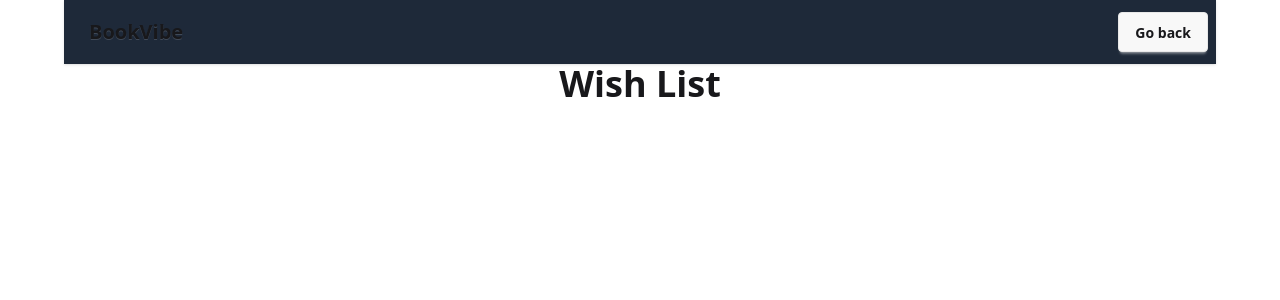
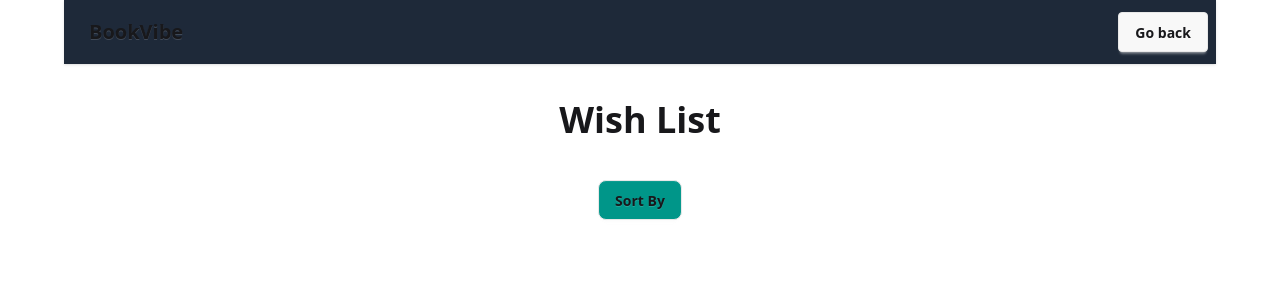
Before and after one commit to KabirBhae/Book-Vibe, a React (Vite) app: page /wishlist in a window 1280 px wide. Shown: the top 300 px of the page. Built offline with nearby package versions, Linux system fonts and the light colour scheme.

Commit message:
sort functionality added in wishlist
also added an extra file for hosting in netlify

```diff
--- a/src/components/Wishlist/Wishlist.jsx
+++ b/src/components/Wishlist/Wishlist.jsx
@@ -11,11 +11,39 @@ const Wishlist = () => {
 		storedBookIDs = storedBookIDs.map(item => parseInt(item));
 		setwishListBooks(allBooks.filter(bookItem => storedBookIDs.includes(bookItem.bookId)));
 	}, []);
+
+	const [sort, setSort] = useState("");
+	const handleSort = sortType => {
+		setSort(sortType);
+		let sortedArray = [...wishListBooks];
+
+		if (sortType === "Ratings") {
+			sortedArray.sort((a, b) => b.rating - a.rating);
+		}
+		else{
+			sortedArray.sort((a, b) => a.bookName.localeCompare(b.bookName));
+		}
+		setwishListBooks(sortedArray);
+	};
+
 	return (
 		<>
-			<h2 id="book-catalog" className="text-4xl font-bold text-center mb-9">
+			<h2 id="book-catalog" className="text-4xl font-bold text-center my-9">
 				Wish List
 			</h2>
+			<div className="my-6 flex justify-center">
+				<details className="dropdown">
+					<summary className="btn m-1 bg-teal-600 rounded-lg">{sort ? `Sort By: ${sort}` : `Sort By`}</summary>
+					<ul className="menu dropdown-content bg-base-100 rounded-box z-[1] w-52 p-2 shadow">
+						<li onClick={() => handleSort("Ratings")}>
+							<a>Ratings</a>
+						</li>
+						<li onClick={() => handleSort("Book Name")}>
+							<a>Book Name</a>
+						</li>
+					</ul>
+				</details>
+			</div>
 			<div className="grid grid-cols-1 md:grid-cols-2 lg:grid-cols-3 gap-6">
 				{wishListBooks.map(bookItem => (
 					<Book key={bookItem.bookId} book={bookItem}></Book>
```
Also changed, not shown: 1 other file (tests, documents, lock files or other folders).
